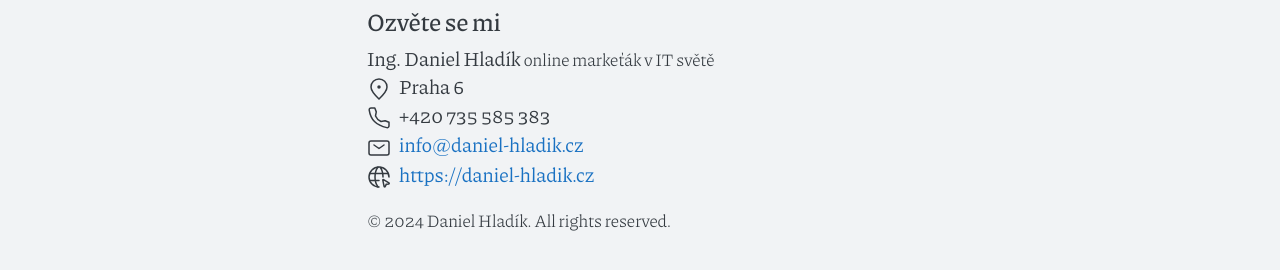
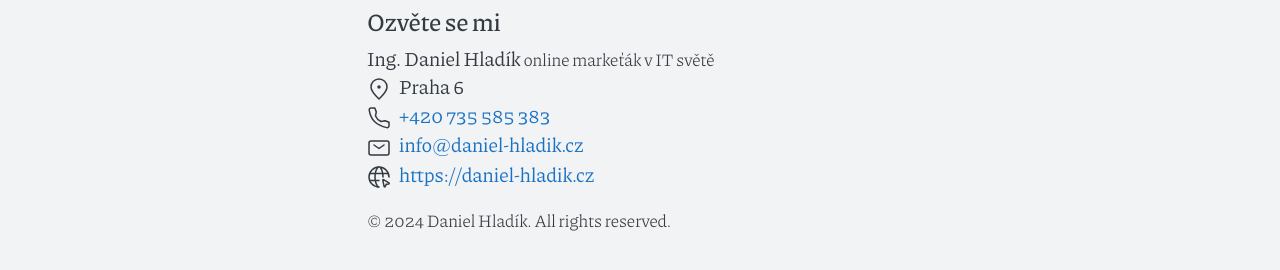
Before and after one commit to Dandee42/dandee42.github.io, a Jekyll site: the page built from index.md, in a window 1280 px wide. Shown: the part 1677-1947 px from the top of the page. Built offline with Jekyll 4.4.1, drawn with Linux system fonts in a browser that asks for light colours.

Commit message:
Update contact.html

```diff
--- a/_includes/contact.html
+++ b/_includes/contact.html
@@ -3,7 +3,7 @@
   <ul>
     <li>Ing. Daniel Hladík <small>{% if site.tagshort %}{{ site.tagshort }}{% endif %}</small></li>
     <li><span class="li-icon">{% include svg/pin-alt.svg %}</span><span>{{ site.address }}</span></li>
-    <li><span class="li-icon">{% include svg/phone.svg %}</span><span>{{ site.phone }}</span></li>
+    <li><span class="li-icon">{% include svg/phone.svg %}</span><a href="tel:{{ site.phone }}">{{ site.phone }}</a></li>
     <li><span class="li-icon">{% include svg/mail.svg %}</span><a href="mailto:{{ site.author.email }}">{{ site.author.email }}</a></li>
     <li><span class="li-icon">{% include svg/internet.svg %}</span><a href="{{ site.url }}">{{ site.url }}</a></li>
   </ul>
```
